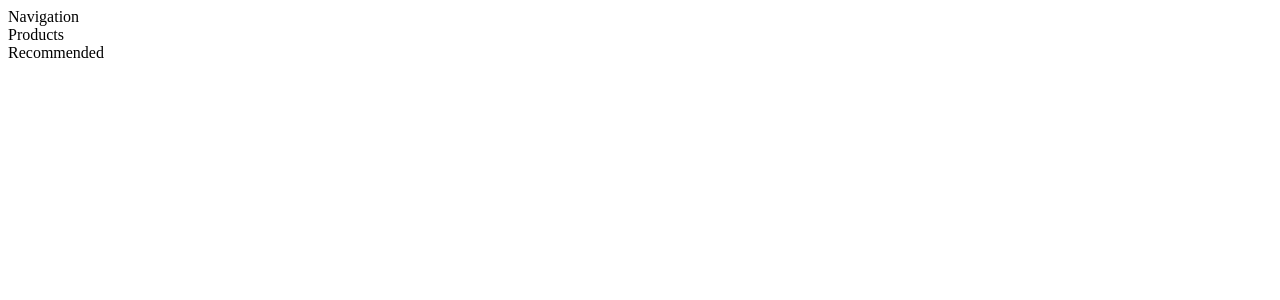
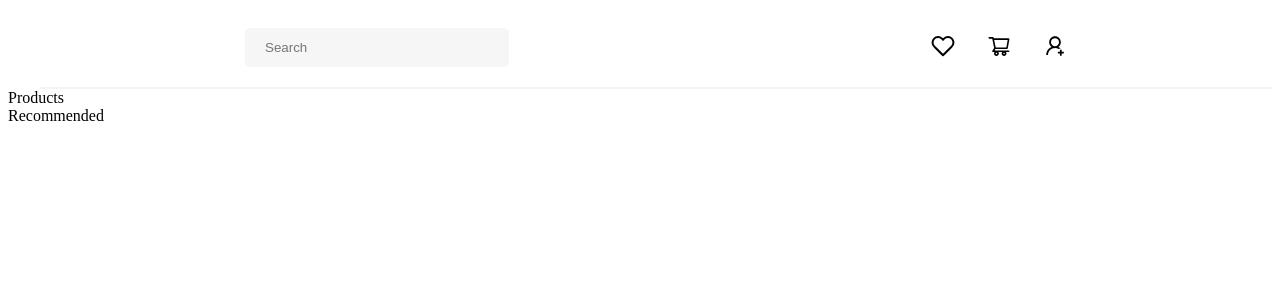
Before and after one commit to AliFahed/E-commerce-Advance-Filtering, a React (Vite) app: page / in a window 1280 px wide. Shown: the top 300 px of the page. Built offline with nearby package versions, Linux system fonts and the light colour scheme.

Commit message:
Update Navigation

```diff
--- a/package.json
+++ b/package.json
@@ -11,7 +11,8 @@
   },
   "dependencies": {
     "react": "^18.2.0",
-    "react-dom": "^18.2.0"
+    "react-dom": "^18.2.0",
+    "react-icons": "^5.0.1"
   },
   "devDependencies": {
     "@types/react": "^18.2.55",
--- a/src/Navigation/Navigation.css
+++ b/src/Navigation/Navigation.css
@@ -0,0 +1,27 @@
+nav {
+  display: flex;
+  border-bottom: 2px solid #f3f3f3;
+  justify-content: space-around;
+  align-items: center;
+  padding: 20px;
+  z-index: 999;
+  margin-left: 2rem;
+}
+
+input {
+  padding: 12px 20px;
+  border: none;
+  background: #f7f6f6;
+  outline: none;
+  margin-right: 20px;
+  border-radius: 5px;
+  position: relative;
+  width: 14rem;
+}
+
+.nav-icons {
+  width: 1.5rem;
+  height: 1.5rem;
+  margin-left: 2rem;
+  color: #000;
+}
--- a/src/Navigation/Navigation.jsx
+++ b/src/Navigation/Navigation.jsx
@@ -1,6 +1,28 @@
 import React from "react";
 import "./Navigation.css";
+import { FiHeart } from "react-icons/fi";
+import { AiOutlineShoppingCart, AiOutlineUserAdd } from "react-icons/ai";
 
 export default function Nav() {
-  return <nav>Navigation</nav>;
+  return (
+    <nav>
+      <div className="nav-container">
+        <input type="text" className="search-input" placeholder="Search" />
+      </div>
+
+      <div className="profile-container">
+        <a href="#">
+          <FiHeart className="nav-icons" />
+        </a>
+
+        <a href="#">
+          <AiOutlineShoppingCart className="nav-icons" />
+        </a>
+
+        <a href="#">
+          <AiOutlineUserAdd className="nav-icons" />
+        </a>
+      </div>
+    </nav>
+  );
 }
--- /dev/null
+++ b/src/main.css
@@ -0,0 +1,26 @@
+* {
+  padding: 0;
+  margin: 0;
+  box-sizing: border-box;
+  font-family: sans-serif;
+}
+
+a {
+  text-decoration: none;
+  color: rgb(97, 97, 97);
+}
+
+li {
+  list-style: none;
+}
+
+.btns {
+  padding: 10px 20px;
+  margin-right: 6px;
+  background: transparent;
+  border: none;
+  border: 0.6px solid #ccc;
+  border-radius: 5px;
+  color: #323232;
+  cursor: pointer;
+}
```
Also changed, not shown: 1 other file (tests, documents, lock files or other folders).
